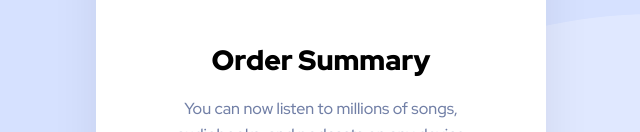
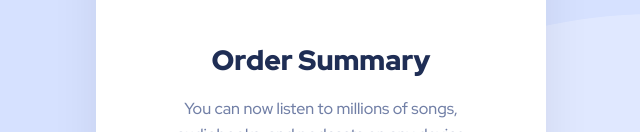
Before and after one commit to Darko96/order-summary-component, a plain HTML site: page index.html in a window 1280 px wide. Shown: the part 275-407 px from the top of the page, without its empty margins (319-959 px from the left). Drawn offline with Linux system fonts and the light colour scheme.

Commit message:
Update style.css

```diff
--- a/css/style.css
+++ b/css/style.css
@@ -53,6 +53,7 @@ main {
   font-weight: 900;
   line-height: 3.7rem;
   margin-bottom: 1.7rem;
+  color: #1f2e55;
 }
 
 .order-text {
```
